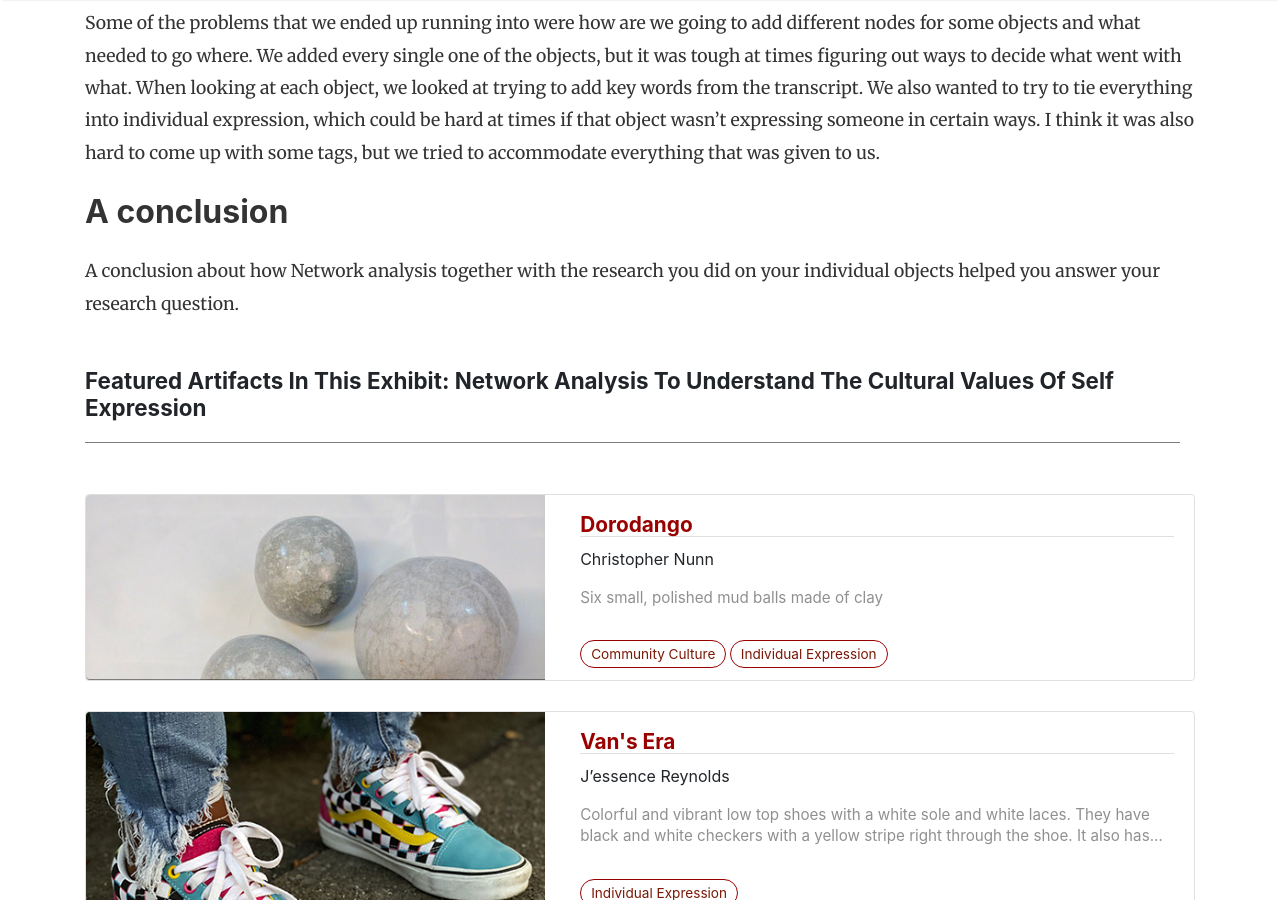
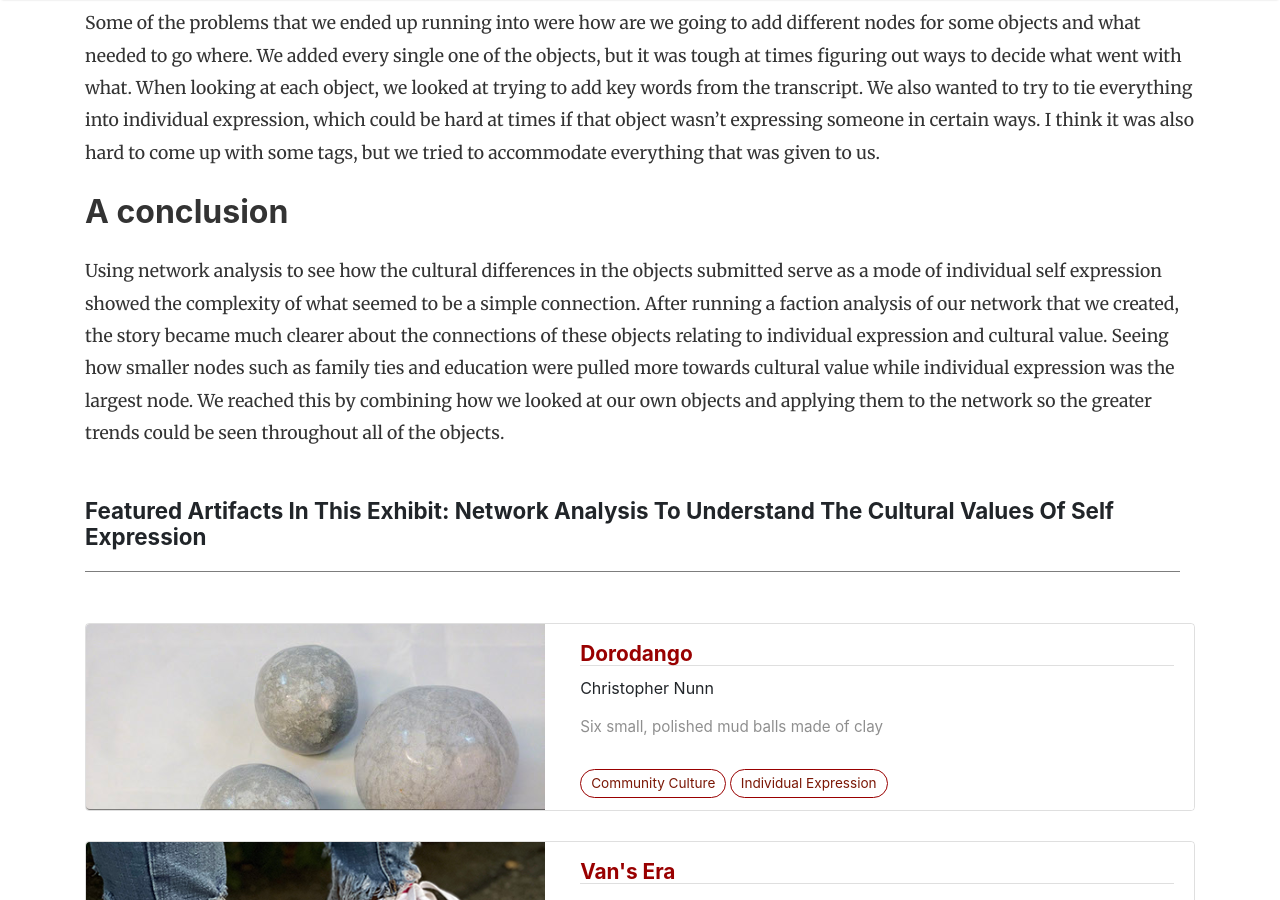
Before and after one commit to H301HistoryHarvest/H301HistoryHarvest, a Jekyll site: the page built from _stories/Networks2.md, in a window 1280 px wide and 900 px high, scrolled down 4104 px. Built offline with Jekyll 4.4.1, drawn with Linux system fonts in a browser that asks for light colours; nearby versions of some CDN libraries; comment, search, counter and statistics services are not loaded.

Commit message:
Update Networks2.md

```diff
--- a/_stories/Networks2.md
+++ b/_stories/Networks2.md
@@ -38,4 +38,4 @@ Some of the problems that we ended up running into were how are we going to add
 
 ## A conclusion
 
-A conclusion about how Network analysis together with the research you did on your individual objects helped you answer your research question.
+Using network analysis to see how the cultural differences in the objects submitted serve as a mode of individual self expression showed the complexity of what seemed to be a simple connection. After running a faction analysis of our network that we created, the story became much clearer about the connections of these objects relating to individual expression and cultural value. Seeing how smaller nodes such as family ties and education were pulled more towards cultural value while individual expression was the largest node. We reached this by combining how we looked at our own objects and applying them to the network so the greater trends could be seen throughout all of the objects.
```
